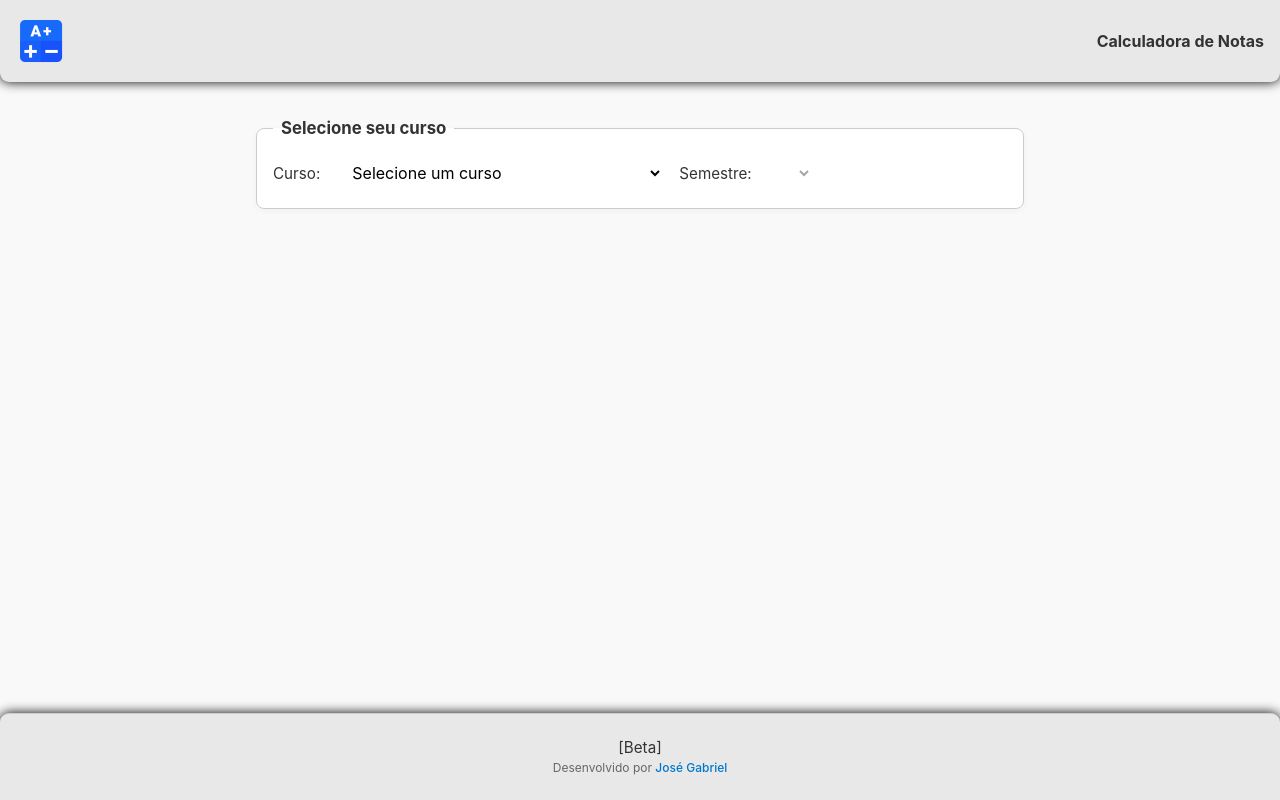
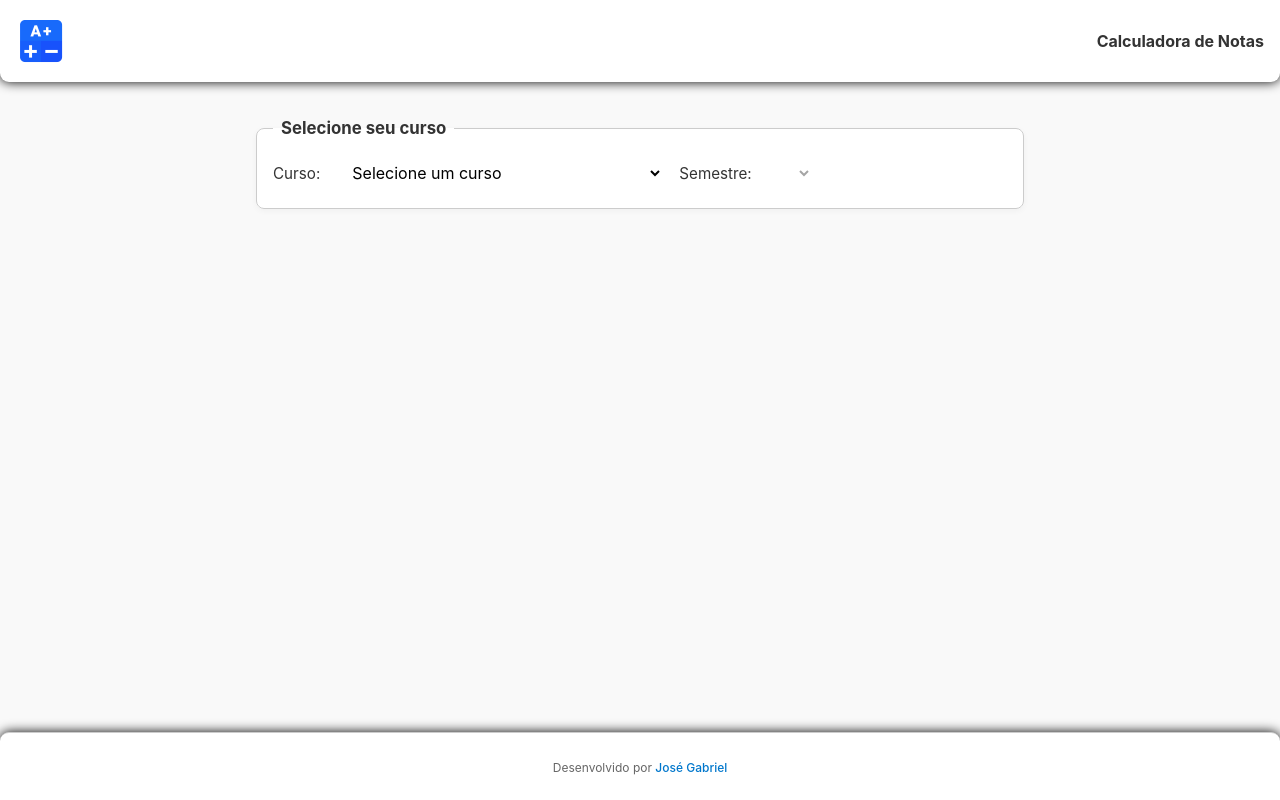
Before and after one commit to Gabriieu/CALCULADORA-NOTAS-FESA, a React (Vite) app: page / in a window 1280 px wide. Built offline with nearby package versions, Linux system fonts and the light colour scheme.

Commit message:
style footer e header

```diff
--- a/src/components/footer/footer.components.tsx
+++ b/src/components/footer/footer.components.tsx
@@ -3,7 +3,6 @@ import { FooterStyle } from "./footer.style";
 export const FooterComponent = () => {
   return (
     <FooterStyle>
-      <p>[Beta]</p>
       <span id="developed-by">
         Desenvolvido por{" "}
         <a
--- a/src/components/footer/footer.style.ts
+++ b/src/components/footer/footer.style.ts
@@ -3,7 +3,7 @@ import styled from "styled-components";
 export const FooterStyle = styled.footer`
   margin-top: auto;
   padding: 1.5rem 1rem;
-  background-color: rgb(233, 232, 232);
+  background-color: white;
   text-align: center;
   color: #333;
   font-size: 0.95rem;
--- a/src/components/header/header.style.ts
+++ b/src/components/header/header.style.ts
@@ -7,7 +7,7 @@ export const HeaderStyle = styled.header`
   border-bottom-left-radius: 9px;
   border-bottom-right-radius: 9px;
   margin-bottom: 20px;
-  background-color: rgb(233, 232, 232);
+  background-color: white;
 
   div {
     display: flex;
```
